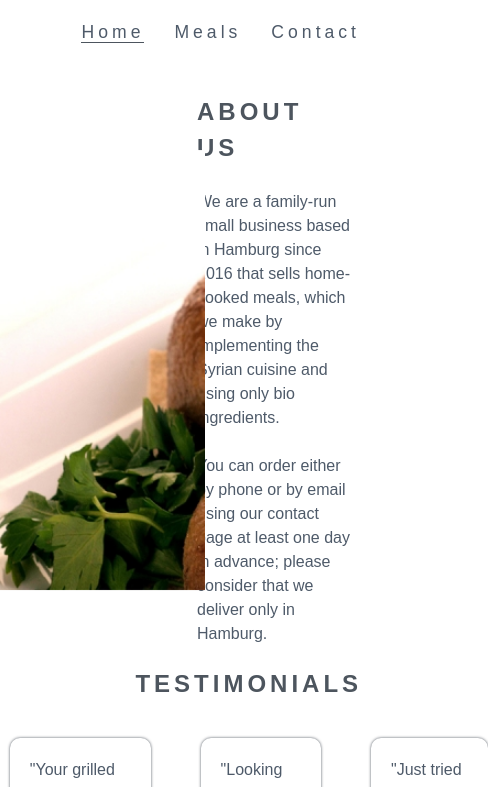
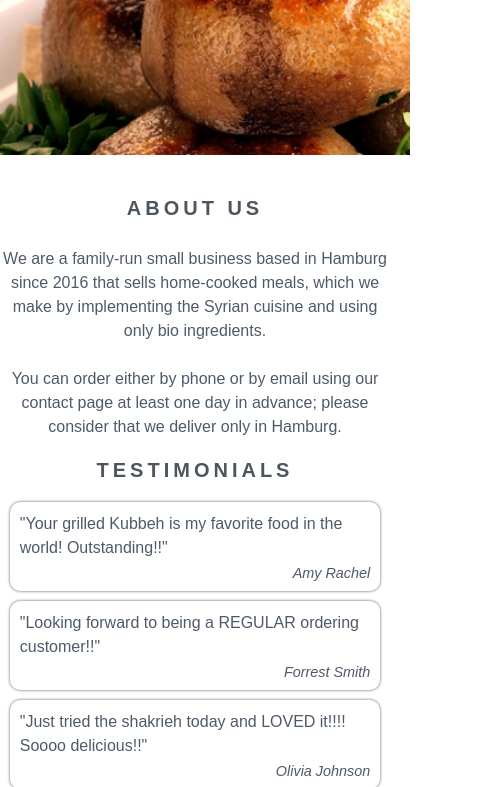
Before and after one commit to Majdi-Aref/syrian-meals, a plain HTML site: page index.html in a window 390 px wide. Shown: the part 155-942 px from the top of the page, 488 px wide, since content can reach past the window. Drawn offline with Linux system fonts and the light colour scheme; a web font is replaced by a local one.

Commit message:
Add responsive design styling to all elements of home page

```diff
--- a/assets/css/style.css
+++ b/assets/css/style.css
@@ -4,6 +4,7 @@
     margin: 0;
     padding: 0;
     border: none;
+    box-sizing: border-box;
 }
 
 body {
@@ -14,7 +15,8 @@ body {
 
 /* headings and logo */
 
-h1, h2 {
+h1,
+h2 {
     font-family: Rubik Vinyl, sans-serif;
     text-transform: uppercase;
     letter-spacing: 4px;
@@ -35,7 +37,8 @@ h1, h2 {
     float: right;
 }
 
-#menu, #logo {
+#menu,
+#logo {
     line-height: 75px;
 }
 
@@ -51,11 +54,11 @@ h1, h2 {
 }
 
 #menu a:hover {
-    border-bottom: 1px solid  rgba(2, 13, 26, 0.7);
+    border-bottom: 1px solid rgba(2, 13, 26, 0.7);
 }
 
 .active {
-    border-bottom: 1px solid  rgba(2, 13, 26, 0.7);
+    border-bottom: 1px solid rgba(2, 13, 26, 0.7);
 }
 
 /* hero image and about us */
@@ -85,6 +88,7 @@ h1, h2 {
     from {
         transform: scale(1);
     }
+
     to {
         transform: scale(1.1);
     }
@@ -97,6 +101,7 @@ h1, h2 {
     float: right;
     margin-right: 37px;
     line-height: 1.5;
+    text-align: center;
 }
 
 /* testimonials */
@@ -143,7 +148,7 @@ h1, h2 {
     text-align: center;
 }
 
-  .social-networks > li {
+.social-networks>li {
     display: inline;
 }
 
@@ -153,3 +158,140 @@ h1, h2 {
     padding: 5%;
     color: rgba(2, 13, 26, 0.7);
 }
+
+/* Media queries of home page for tablets and smaller devices */
+
+@media (max-width: 820px) {
+
+    /* logo and menu */
+
+    #logo {
+        margin-left: 20px;
+    }
+
+    #menu {
+        line-height: 40px;
+        float: left;
+        clear: both;
+        margin-bottom: 5px;
+    }
+
+    #menu li {
+        margin-right: 5px;
+        margin-right: 30px;
+    }
+
+    /* hero image and about us */
+
+    #hero-image {
+        height: 300px;
+        width: 100%;
+        background-position: center center;
+        margin-top: 10px;
+        margin-bottom: 20px;
+    }
+
+    #about-us {
+        height: auto;
+        width: 100%;
+        margin-right: 0;
+        margin-bottom: 20px;
+        text-align: center;
+    }
+
+    .testimonials {
+        margin-top: 90px;
+    }
+}
+
+@media (max-width: 600px) {
+
+    /* testimonials */
+
+    .testimonials {
+        grid-template-columns: 1fr;
+    }
+
+    .testimonials-heading {
+        grid-column: 1 / 2;
+        margin-bottom: 10px;
+    }
+}
+
+/* Media queries of home page for smartphones */
+
+@media (max-width: 480px) {
+
+    /* headings and logo */
+
+    h1, h2 {
+        font-size: 20px;
+    }
+
+    #logo {
+        font-size: 220%;
+        line-height: 45px;
+        margin-bottom: 5px;
+    }
+
+    /* navigation links */
+
+    #menu {
+        font-size: 100%;
+        letter-spacing: 2px;
+        line-height: 35px;
+    }
+
+    #menu li {
+        margin-right: 20px;
+    }
+
+    /* hero image and about us */
+
+    #hero-outer {
+        height: 200px;
+    }
+
+    #hero-image {
+        height: 200px;
+        background-position: ;
+    }
+
+    #about-us {
+        height: auto;
+        width: 100%;
+        margin-left: 10px;
+        margin-bottom: 20px;
+        line-height: 1.5;
+    }
+
+    /* testimonials */
+
+    .testimonials {
+        grid-template-columns: 1fr;
+        grid-row-gap: 10px;
+    }
+
+    .testimonial {
+        padding: 10px;
+    }
+
+    .testimonial p {
+        margin-bottom: 5px;
+    }
+
+    .testimonial cite {
+        font-size: 90%;
+    }
+
+    /* footer */
+    footer {
+        height: auto;
+    }
+
+    .social-networks i {
+        font-size: 120%;
+        margin: 1%;
+        padding: 1%;
+    }
+}
```
Lines whose indentation alone changed are shown as unchanged.
